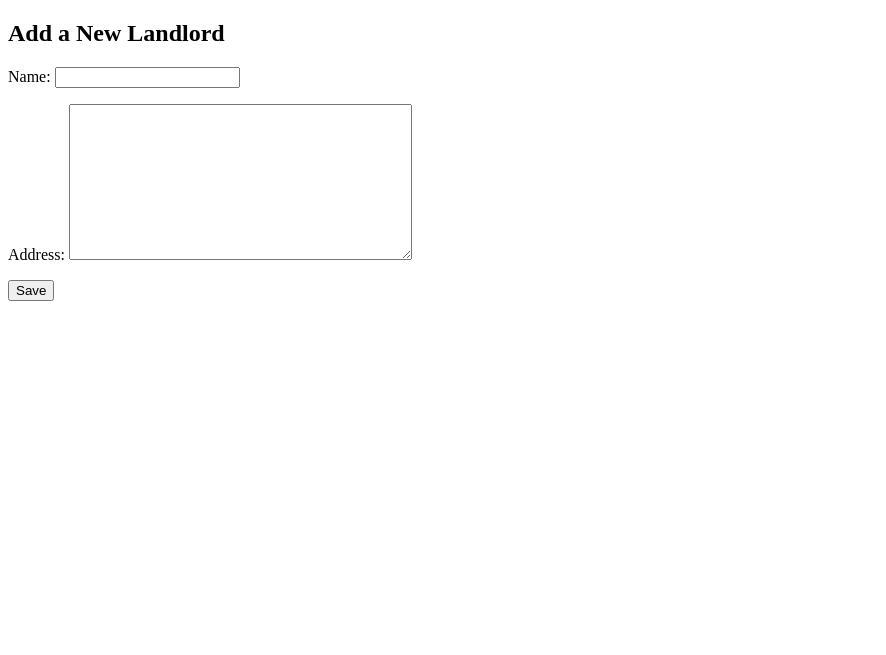
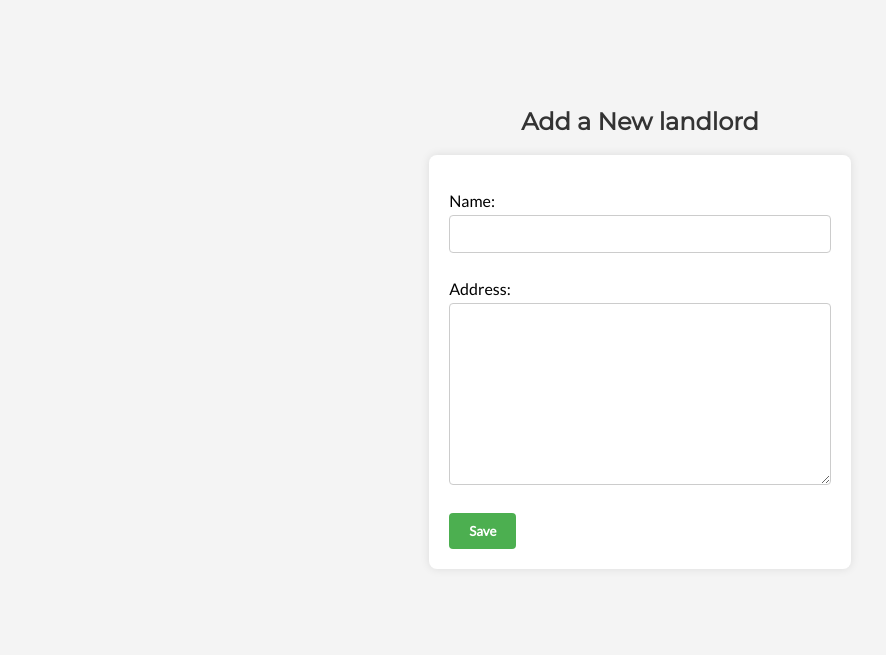
Before and after one commit to RateMy-Landlord/RateMyLandlord, a Django app: page /add_landlord/ in a window 1280 px wide. Shown: the top 655 px of the page, without its empty margins (0-886 px from the left). Run offline with Django 5.2, Linux system fonts and the light colour scheme.

Commit message:
add style to add_landlord page

```diff
--- a/templates/add_landlord.html
+++ b/templates/add_landlord.html
@@ -1,14 +1,78 @@
 <!DOCTYPE html>
-<html>
+<html lang="en">
 <head>
+    <meta charset="UTF-8">
+    <meta name="viewport" content="width=device-width, initial-scale=1">
+    <link rel="stylesheet" href="https://fonts.googleapis.com/css?family=Lato">
+    <link rel="stylesheet" href="https://fonts.googleapis.com/css?family=Montserrat">
+    <link rel="stylesheet" href="https://cdnjs.cloudflare.com/ajax/libs/font-awesome/4.7.0/css/font-awesome.min.css">
     <title>Add Landlord</title>
+    <style>
+        * {
+            font-family: 'Lato', sans-serif;
+        }
+        body{
+            background-color: #f4f4f4;
+            display: flex;
+            align-items: center;
+            min-height: 80vh;
+            justify-content: center;
+            flex-wrap: nowrap;
+        }
+        .container{
+            display: flex;
+            align-items: center;
+            justify-content: center;
+            flex-direction: column;
+        }
+        #form-header {
+            font-family: 'Montserrat', sans-serif;
+            text-align: center;
+            color: #333;
+        }
+        form {
+            background: #fff;
+            padding: 20px;
+            border-radius: 8px;
+            box-shadow: 0 0 10px rgba(0, 0, 0, 0.1);
+            width: 100%;
+            max-width: 500px;
+            box-sizing: border-box;
+        }
+        form p {
+            margin-bottom: 15px;
+        }
+        form input, form select, form textarea {
+            width: 100%;
+            padding: 10px;
+            margin: 5px 0 10px 0;
+            display: inline-block;
+            border: 1px solid #ccc;
+            border-radius: 4px;
+            box-sizing: border-box;
+        }
+        button {
+            background-color: #4CAF50;
+            color: white;
+            font-weight: bold;
+            padding: 10px 20px;
+            border: none;
+            border-radius: 4px;
+            cursor: pointer;
+        }
+        button:hover {
+            background-color: #45a049;
+        }
+    </style>
 </head>
 <body>
-    <h2>Add a New Landlord</h2>
-    <form method="post">
-        {% csrf_token %}
-        {{ form.as_p }}
-        <button type="submit">Save</button>
-    </form>
+    <div class="container">
+        <h2 id="form-header">Add a New landlord</h2>
+        <form method="post">
+            {% csrf_token %}
+            {{ form.as_p }}
+            <button type="submit">Save</button>
+        </form>
+    </div>
 </body>
 </html>
```
